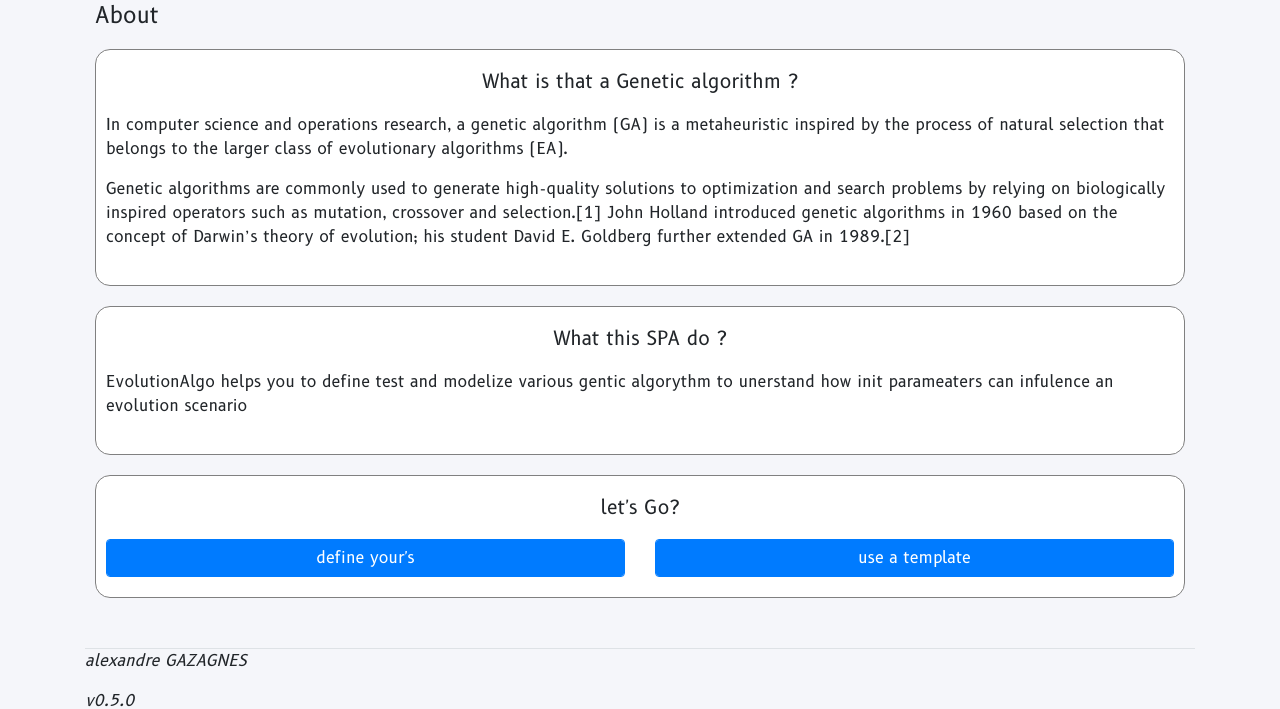
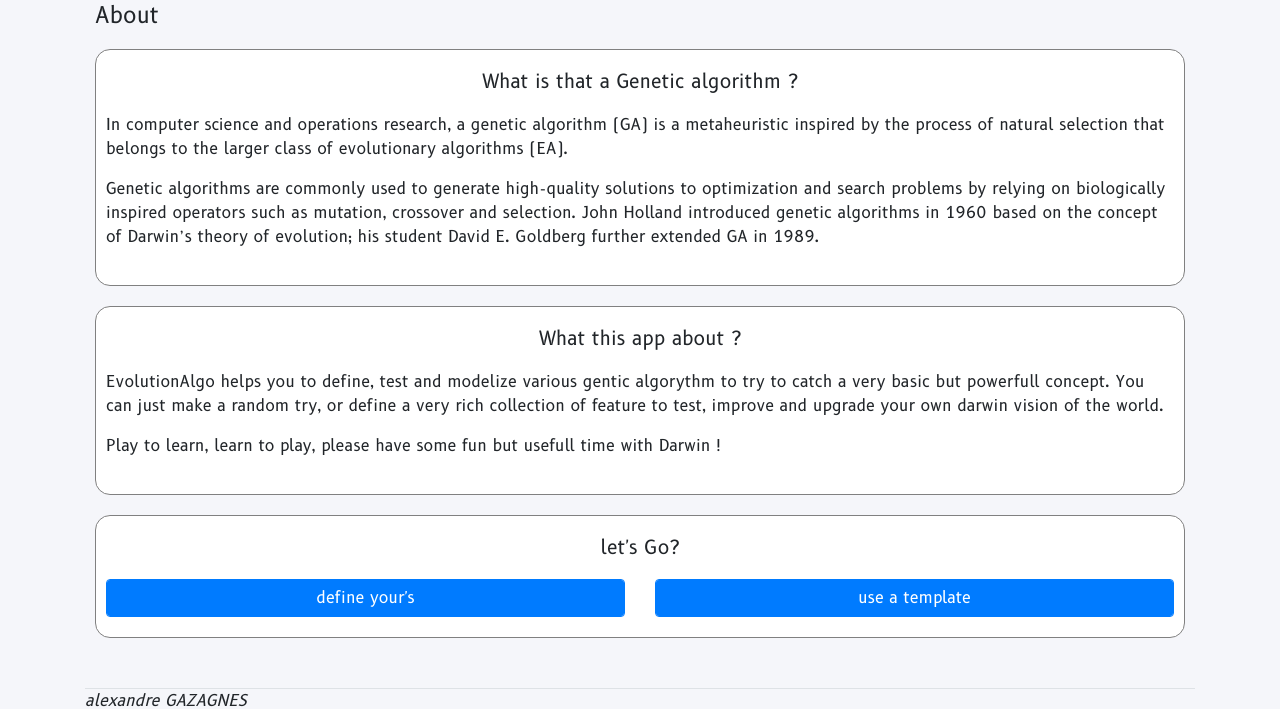
Before and after one commit to AlexandreGazagnes/theDarwinProject, a Flask app: page / in a window 1280 px wide. Shown: the part 147-856 px from the top of the page. Run offline with Flask 2, Linux system fonts and the light colour scheme; parts of the project's set-up code (start-up, migrations or seed data) failed here and were passed over; some libraries are stand-ins or nearby versions.

Commit message:
better style

```diff
--- a/app/back.py
+++ b/app/back.py
@@ -89,6 +89,29 @@ def initFromUser():
 
     logger.info("Error")
     return "Error", 500
+
+
+# get functs data
+@back.route("/functsdata", methods=["GET"])
+def get_functs_data():
+    """ """
+
+    logger.debug("called")
+    functs = Functs.as_dict
+    logger.warning("\n\n\n\n")
+    logger.warning(type(functs))
+    logger.warning(functs)
+    functs = {
+        k: {kk: vv for kk, vv in v.items() if "funct" not in kk}
+        for k, v in functs.items()
+    }
+    logger.warning("\n\n\n\n")
+    logger.warning(functs)
+    logger.warning(type(functs))
+    resp = jsonify(functs)
+    # logger.critical(resp)
+    resp.status_code = 200
+    return resp
 
 
 # get static state
--- a/app/forms.py
+++ b/app/forms.py
@@ -15,7 +15,7 @@ from wtforms.validators import DataRequired, Length, NumberRange
 from src.functs import Functs
 
 
-choicesFuncts = [(k, v["expression"]) for k, v in Functs.as_dict.items()]
+choicesFuncts = [(k, v["name"]) for k, v in Functs.as_dict.items()]
 choicesObjectives = [("min", "Min"), ("max", "Max")]
 
 
@@ -24,33 +24,33 @@ class InitForm(FlaskForm):
     funct = SelectField(
         "Function",
         choices=choicesFuncts,
-        description="jndkzdnejkjdkzndkdzdnzkdnkzdjzd",
+        description="choose a function",
         render_kw={"class": "form-control"},
         validators=[DataRequired(message="data required"),],
     )
     objective = SelectField(
         "Objective",
         choices=choicesObjectives,
-        description="jndkzdnejkjdkzndkdzdnzkdnkzdjzd",
+        description="select the objective",
         render_kw={"class": "form-control"},
         validators=[DataRequired(message="data required"),],
     )
     interval_up = IntegerField(
         "Interval Up",
-        description="jndkzdnejkjdkzndkdzdnzkdnkzdjzd",
+        description="high limit for objective search (in -1000 / 1000)",
         render_kw={"class": "form-control", "placeholder": "ex : 100"},
         validators=[
             DataRequired(message="data required"),
-            NumberRange(-100, 100, message="please -100 --> 100"),
+            NumberRange(-1000, 1000, message="please -1000 --> 1000"),
         ],
     )
     interval_down = IntegerField(
         "Interval Down",
-        description="jndkzdnejkjdkzndkdzdnzkdnkzdjzd",
+        description="low limit for objective search (in -1000 / 1000)",
         render_kw={"class": "form-control", "placeholder": "ex : -100"},
         validators=[
             DataRequired(message="data required"),
-            NumberRange(-100, 100, message="please -100 --> 100"),
+            NumberRange(-1000, 1000, message="please -1000 --> 1000"),
         ],
     )
 
@@ -65,15 +65,26 @@ class InitForm(FlaskForm):
     )
     kill_rate = FloatField(
         "Kill Rate",
-        description="jndkzdnejkjdkzndkdzdnzkdnkzdjzd",
+        description="the % of the worst candidate who die in the population",
         render_kw={"class": "form-control", "placeholder": "ex : 0.75"},
         validators=[
             DataRequired(message="data required"),
             NumberRange(0.01, 0.99, message="please 0.01 --> 0.99"),
         ],
     )
+
+    demography = FloatField(
+        "Demography",
+        description="rate of evolution of the population each year (between 0.75 and 1.25",
+        render_kw={"class": "form-control", "placeholder": "ex : 1.0"},
+        validators=[
+            DataRequired(message="data required"),
+            NumberRange(0.75, 1.25, message="please 0.75 --> 1.25"),
+        ],
+    )
+
     average_child_numb = FloatField(
-        "% average childs vs mutant child",
+        "Normal  vs mutant child",
         description="jndkzdnejkjdkzndkdzdnzkdnkzdjzd",
         render_kw={"class": "form-control", "placeholder": "ex : 0.25"},
         validators=[
--- a/app/static/css/home.css
+++ b/app/static/css/home.css
@@ -35,3 +35,12 @@
     font-size: small;
     font-style: italic;
 }
+
+td.Italic {
+    padding-left: 30px;
+}
+
+
+div.extraPadding {
+    margin-top: 20px;
+}
--- a/app/templates/home.html
+++ b/app/templates/home.html
@@ -20,15 +20,19 @@
             commonly used
             to generate high-quality solutions to optimization and search problems by relying on biologically inspired
             operators
-            such as mutation, crossover and selection.[1] John Holland introduced genetic algorithms in 1960 based on
+            such as mutation, crossover and selection. John Holland introduced genetic algorithms in 1960 based on
             the concept of
-            Darwin’s theory of evolution; his student David E. Goldberg further extended GA in 1989.[2]
+            Darwin’s theory of evolution; his student David E. Goldberg further extended GA in 1989.
         </p>
     </div>
     <div id="secondQuestion" class=" myBorder questionItem">
-        <h3>What this SPA do ? </h3>
-        <p>EvolutionAlgo helps you to define test and modelize various gentic algorythm to unerstand how init
-            parameaters can infulence an evolution scenario</p>
+        <h3>What this app about ? </h3>
+        <p>EvolutionAlgo helps you to define, test and modelize various gentic algorythm to try to catch a very basic
+            but powerfull concept. You can just make a random try, or define a very rich collection of feature to test,
+            improve and upgrade your own darwin vision of the world.</p>
+        <p>
+            Play to learn, learn to play, please have some fun but usefull time with Darwin !
+        </p>
     </div>
     <div id="letsGo" class="myBorder">
         <h3>let's Go?</h3>
@@ -56,8 +60,8 @@
         <!-- funct -->
         <div class="row">
             <div class="col-sm-8">
-                <div style="padding-top: 50px;" class="form-group">{{ initForm.funct.label }} {{ initForm.funct }}
-                    <small>{{ initForm.funct.description }}</small>
+                <div style="padding-top: 5px;" class="form-group">{{ initForm.funct.label }} {{ initForm.funct }}
+                    <small>{{ initForm.funct.description }} </small>
                     {% if initForm.funct.errors %}
                     <ul class="errors">
                         {% for error in initForm.funct.errors %}
@@ -65,10 +69,27 @@
                         {% endfor %}
                     </ul>
                     {% endif %}
+                    <div class="extraPadding">
+                        <table>
+                            <tr>
+                                <th class="Italic">level </th>
+                                <td class="Italic" id="functLevel"></td>
+                            </tr>
+                            <tr>
+                                <th class="Italic">expression </th>
+                                <td class="Italic" id="functExpression"></td>
+                            </tr>
+                            <tr>
+                                <th class="Italic">dimension </th>
+                                <td class="Italic" id="functDimension"></td>
+                            </tr>
+
+                        </table>
+                    </div>
                 </div>
             </div>
             <div class="col-sm-4">
-                <img id="imgSrc" src="/static/img/functs/x2.png" width="100%" height="200" alt="funct visula">
+                <img id="functSrcImg" src="" width="100%" height="200" alt="short visual of the function">
             </div>
         </div>
         <!-- objective -->
@@ -128,6 +149,17 @@
             {% if initForm.kill_rate.errors %}
             <ul class="errors">
                 {% for error in initForm.kill_rate.errors %}
+                <li class="invalid-feedback">{{ error }}</li>
+                {% endfor %}
+            </ul>
+            {% endif %}
+        </div>
+        <!-- demography -->
+        <div class="form-group">{{ initForm.demography.label }}
+            {{ initForm.demography }}<small>{{ initForm.demography.description }}</small>
+            {% if initForm.demography.errors %}
+            <ul class="errors">
+                {% for error in initForm.demography.errors %}
                 <li class="invalid-feedback">{{ error }}</li>
                 {% endfor %}
             </ul>
```
Also changed, not shown: app/static/js/home.js (+44 -12 lines).
